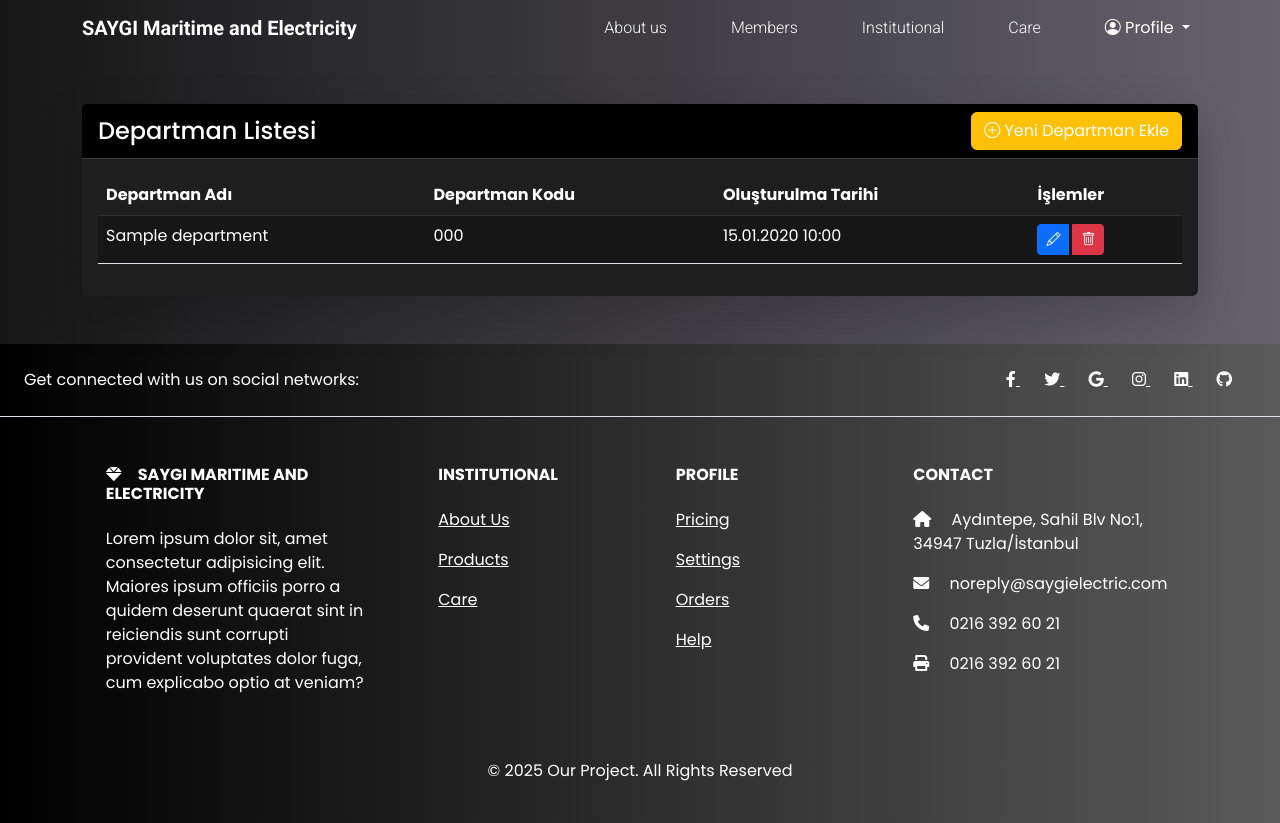
After one commit to code-Beko/saygi, a Django app: page /departments/ in a window 1280 px wide. The commit adds this page. Run offline with Django 5.2, Linux system fonts and the light colour scheme; a user stored in the database is signed in; tables that the repository leaves empty hold one stand-in row (values such as "Sample post").

Commit message:
departman add

```diff
--- /dev/null
+++ b/jobs/templates/departments/list.html
@@ -0,0 +1,91 @@
+{% extends "base.html" %}
+{% load i18n %}
+{% block header_slider %}
+{% endblock header_slider %}
+{% load static %}
+{% block content %}
+    <div class="container my-5">
+        <div class="row">
+            <div class="col-12">
+                <div class="card border-0 shadow-lg">
+                    <div class="card-header bg-black text-white d-flex justify-content-between align-items-center">
+                        <h4 class="mb-0">{% trans "Departman Listesi" %}</h4>
+                        <a href="{% url 'department_add' %}" class="btn btn-warning">
+                            <i class="bi bi-plus-circle"></i> {% trans "Yeni Departman Ekle" %}
+                        </a>
+                    </div>
+                    <div class="card-body">
+                        <div class="table-responsive">
+                            <table class="table table-hover">
+                                <thead class="table-dark">
+                                    <tr>
+                                        <th>{% trans "Departman Adı" %}</th>
+                                        <th>{% trans "Departman Kodu" %}</th>
+                                        <th>{% trans "Oluşturulma Tarihi" %}</th>
+                                        <th>{% trans "İşlemler" %}</th>
+                                    </tr>
+                                </thead>
+                                <tbody>
+                                    {% for department in departments %}
+                                        <tr>
+                                            <td>{{ department.name }}</td>
+                                            <td>{{ department.code }}</td>
+                                            <td>{{ department.created_at|date:"d.m.Y H:i" }}</td>
+                                            <td>
+                                                <div class="btn-group">
+                                                    <a href="{% url 'department_edit' department.id %}" class="btn btn-sm btn-primary me-1">
+                                                        <i class="bi bi-pencil"></i>
+                                                    </a>
+                                                    <button type="button"
+                                                            class="btn btn-sm btn-danger"
+                                                            data-bs-toggle="modal"
+                                                            data-bs-target="#deleteModal{{ department.id }}">
+                                                        <i class="bi bi-trash"></i>
+                                                    </button>
+                                                </div>
+                                            </td>
+                                        </tr>
+                                        <!-- Delete Modal -->
+                                        <div class="modal fade"
+                                             id="deleteModal{{ department.id }}"
+                                             tabindex="-1"
+                                             aria-hidden="true">
+                                            <div class="modal-dialog">
+                                                <div class="modal-content">
+                                                    <div class="modal-header bg-danger text-white">
+                                                        <h5 class="modal-title">{% trans "Departman Sil" %}</h5>
+                                                        <button type="button"
+                                                                class="btn-close"
+                                                                data-bs-dismiss="modal"
+                                                                aria-label="Close"></button>
+                                                    </div>
+                                                    <div class="modal-body">
+                                                        <p>{% trans "Bu departmanı silmek istediğinizden emin misiniz?" %}</p>
+                                                        <p class="text-muted">{{ department.name }}</p>
+                                                    </div>
+                                                    <div class="modal-footer">
+                                                        <button type="button" class="btn btn-secondary" data-bs-dismiss="modal">{% trans "İptal" %}</button>
+                                                        <a href="{% url 'department_delete' department.id %}" class="btn btn-danger">{% trans "Sil" %}</a>
+                                                    </div>
+                                                </div>
+                                            </div>
+                                        </div>
+                                    {% empty %}
+                                        <tr>
+                                            <td colspan="4" class="text-center">
+                                                <div class="py-4">
+                                                    <i class="bi bi-building fs-1 text-muted"></i>
+                                                    <p class="mt-2">{% trans "Henüz departman eklenmemiş." %}</p>
+                                                </div>
+                                            </td>
+                                        </tr>
+                                    {% endfor %}
+                                </tbody>
+                            </table>
+                        </div>
+                    </div>
+                </div>
+            </div>
+        </div>
+    </div>
+{% endblock content %}
--- a/jobs/templates/tasks/list.html
+++ b/jobs/templates/tasks/list.html
@@ -89,16 +89,17 @@
                                                     <a href="{% url 'task_view' task.id %}" class="btn btn-sm btn-info me-1">
                                                         <i class="bi bi-eye"></i>
                                                     </a>
-                                                    <a href="{% url 'task_edit' task.id %}"
-                                                       class="btn btn-sm btn-primary me-1">
+                                                    <a href="{% url 'task_edit' task.id %}" class="btn btn-sm btn-primary me-1">
                                                         <i class="bi bi-pencil"></i>
                                                     </a>
+                                                    {% if user.is_superuser or user.yetki in "yetki1,yetki2" %}
                                                         <button type="button"
                                                                 class="btn btn-sm btn-danger"
                                                                 data-bs-toggle="modal"
                                                                 data-bs-target="#deleteModal{{ task.id }}">
                                                             <i class="bi bi-trash"></i>
                                                         </button>
+                                                    {% endif %}
                                                 </div>
                                             </td>
                                             <td>
--- a/jobs/urls.py
+++ b/jobs/urls.py
@@ -34,5 +34,9 @@ urlpatterns = [
     path("users/", user_list, name="user_list"),
     path("users/<int:id>/edit/", user_edit, name="user_edit"),
     path("users/<int:id>/delete/", user_delete, name="user_delete"),
+    path("departments/", views.department_list, name="department_list"),
+    path("departments/add/", views.department_add, name="department_add"),
+    path("departments/<int:id>/edit/", views.department_edit, name="department_edit"),
+    path("departments/<int:id>/delete/", views.department_delete, name="department_delete"),
 ]
 #
--- a/jobs/views.py
+++ b/jobs/views.py
@@ -1,7 +1,7 @@
 from django.shortcuts import render, redirect
 from django.db.models import Q
-from .models import Document, Task, CustomUser
-from .forms import DocumentForm, CustomUserCreationForm, CustomLoginForm, TaskForm
+from .models import Document, Task, CustomUser, Department
+from .forms import DocumentForm, CustomUserCreationForm, CustomLoginForm, TaskForm, DepartmentForm
 from datetime import datetime
 from django.core.paginator import Paginator
 from django.http import Http404
@@ -153,20 +153,10 @@ def signup(request):
         if form.is_valid():
             user = form.save()
 
-            group_names = {
-                "otomasyon": "Otomasyon",
-                "yeni_insa": "Yeni İnşa",
-                "bakim": "Bakım",
-                "kalite": "Kalite",
-                "diger": "Diğer",
-            }
-
             # Kullanıcının departmanına göre grubu oluştur veya al
-            group_name = group_names.get(user.department, "Diğer")
-            group, created = Group.objects.get_or_create(name=group_name)
-
-            # Kullanıcıyı gruba ekle
-            user.groups.add(group)
+            if user.department:
+                group, created = Group.objects.get_or_create(name=user.department.name)
+                user.groups.add(group)
 
             messages.success(request, "Kullanıcı başarıyla oluşturuldu.")
             return redirect("user_list")
@@ -347,7 +337,9 @@ def task_edit(request, id):
                 messages.success(request, "Görev başarıyla güncellendi.")
                 return redirect("task_list")
             else:
-                messages.error(request, "Form geçersiz. Lütfen tüm alanları kontrol edin.")
+                messages.error(
+                    request, "Form geçersiz. Lütfen tüm alanları kontrol edin."
+                )
         else:
             # Orta yetki sadece status'ü değiştirebilir
             new_status = request.POST.get("status")
@@ -367,21 +359,34 @@ def task_edit(request, id):
             # Sadece status alanını aktif et
             form.fields["status"].disabled = False
 
-    context = {
-        "form": form,
-        "task": task,
-        "can_edit_all": can_edit_all
-    }
+    context = {"form": form, "task": task, "can_edit_all": can_edit_all}
     return render(request, "tasks/edit.html", context)
 
 
 @login_required
-def task_delete(request, id):  # request eklenmeli
+def task_delete(request, id):
     try:
         task = Task.objects.get(id=id)
-        task.delete()
+
+        # Süper admin kontrolü
+        if request.user.is_superuser:
+            can_delete = True
+        else:
+            # Yetki seviyesi kontrolü
+            if request.user.yetki in ["yetki1", "yetki2"]:  # Tam yetki ve yüksek yetki
+                can_delete = True
+            else:  # Orta, düşük ve sınırlı yetki
+                can_delete = False
+
+        if can_delete:
+            task.delete()
+            messages.success(request, "Görev başarıyla silindi.")
+        else:
+            messages.error(request, "Bu görevi silme yetkiniz bulunmamaktadır.")
+
     except Task.DoesNotExist:
         raise Http404("Task not found.")
+
     return redirect("task_list")
 
 
@@ -432,3 +437,73 @@ def task_view(request, id):
         "task": task,
     }
     return render(request, "tasks/view.html", context)
+
+
+@user_passes_test(is_superuser)
+def department_list(request):
+    departments = Department.objects.all()
+    return render(request, "departments/list.html", {"departments": departments})
+
+
+@user_passes_test(is_superuser)
+def department_add(request):
+    if request.method == "POST":
+        form = DepartmentForm(request.POST)
+        if form.is_valid():
+            try:
+                department = form.save()
+                # Departman için grup oluştur
+                group, created = Group.objects.get_or_create(name=department.name)
+                messages.success(request, "Departman başarıyla oluşturuldu.")
+                return redirect("department_list")
+            except Exception as e:
+                messages.error(request, f"Departman oluşturulurken bir hata oluştu: {str(e)}")
+        else:
+            messages.error(request, "Form geçersiz. Lütfen tüm alanları kontrol edin.")
+    else:
+        form = DepartmentForm()
+    return render(request, "departments/add.html", {"form": form})
+
+
+@user_passes_test(is_superuser)
+def department_edit(request, id):
+    try:
+        department = Department.objects.get(id=id)
+    except Department.DoesNotExist:
+        raise Http404("Departman bulunamadı.")
+
+    if request.method == "POST":
+        form = DepartmentForm(request.POST, instance=department)
+        if form.is_valid():
+            try:
+                old_name = department.name
+                department = form.save()
+                # Grup adını güncelle
+                group = Group.objects.filter(name=old_name).first()
+                if group:
+                    group.name = department.name
+                    group.save()
+                messages.success(request, "Departman başarıyla güncellendi.")
+                return redirect("department_list")
+            except Exception as e:
+                messages.error(request, f"Departman güncellenirken bir hata oluştu: {str(e)}")
+        else:
+            messages.error(request, "Form geçersiz. Lütfen tüm alanları kontrol edin.")
+    else:
+        form = DepartmentForm(instance=department)
+    return render(request, "departments/edit.html", {"form": form, "department": department})
+
+
+@user_passes_test(is_superuser)
+def department_delete(request, id):
+    try:
+        department = Department.objects.get(id=id)
+        # Departman grubunu sil
+        group = Group.objects.filter(name=department.name).first()
+        if group:
+            group.delete()
+        department.delete()
+        messages.success(request, "Departman başarıyla silindi.")
+    except Department.DoesNotExist:
+        raise Http404("Departman bulunamadı.")
+    return redirect("department_list")
```
Also changed, not shown: jobs/forms.py (+11 -1 lines), jobs/models.py (+31 -8 lines), jobs/templates/departments/add.html (added, +49 -0 lines), jobs/templates/departments/edit.html (added, +49 -0 lines), db.sqlite3. Lines whose indentation alone changed are shown as unchanged.
